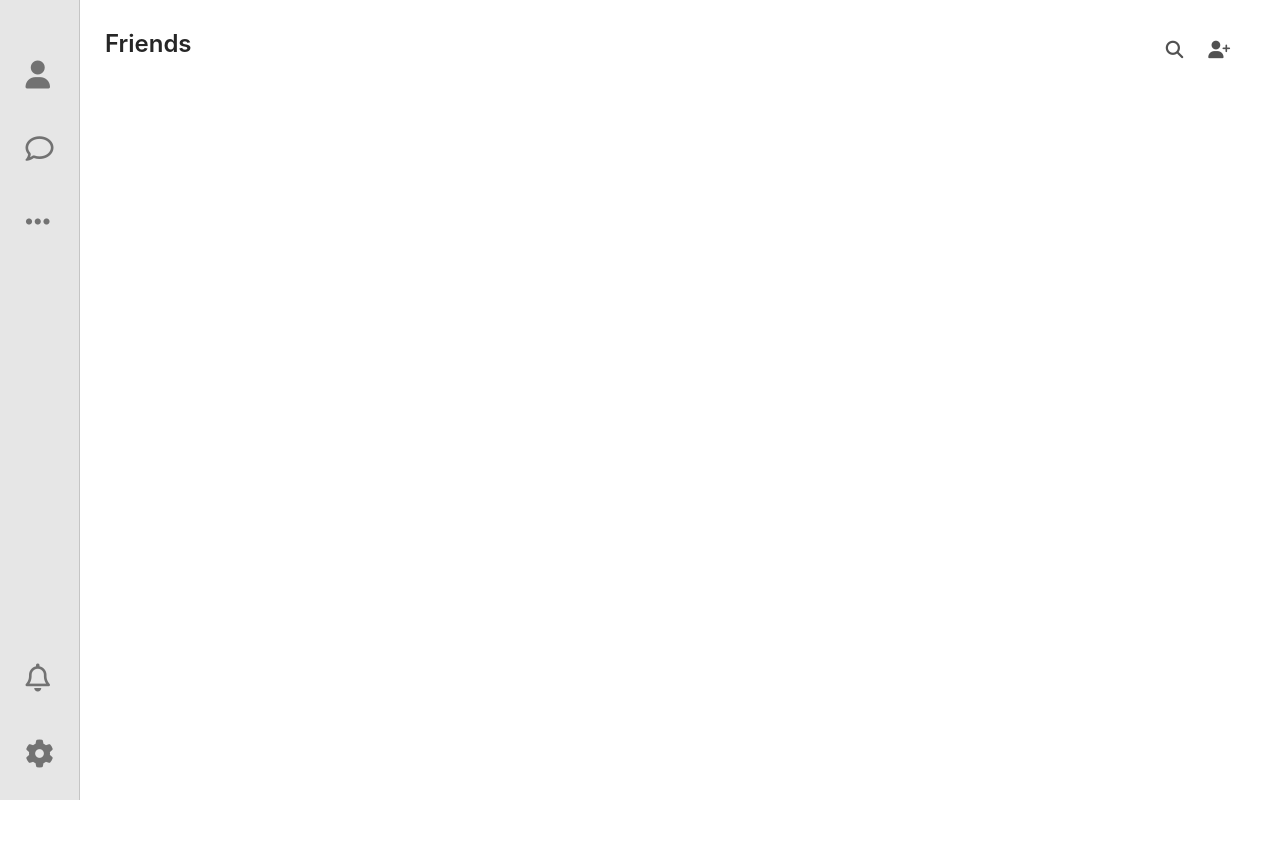
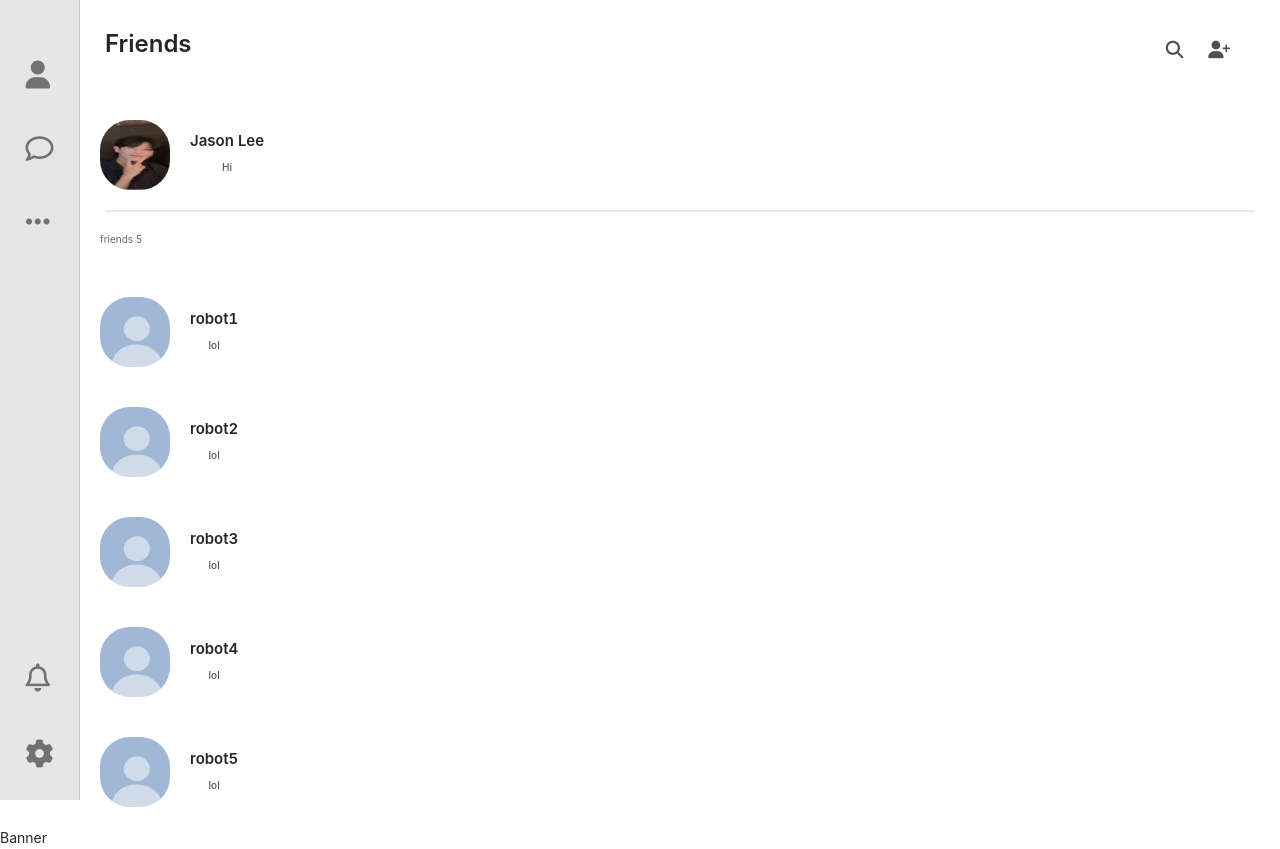
Before and after one commit to sh981013s/KakaoTalk, a React (Create React App) app: page / in a window 1280 px wide. Before the commit the page ends 800 px from the top, so only its background shows below. Built offline with nearby package versions, Linux system fonts and the light colour scheme.

Commit message:
friends and search output added

```diff
--- a/src/component/contents/Friends.js
+++ b/src/component/contents/Friends.js
@@ -1,23 +1,27 @@
 import { useEffect, useState } from 'react';
+import jason from '../../resources/img/jason.jpg';
+import basic from '../../resources/img/basic_profile.jpg';
 
 function Friends(props) {
 	const [copyList, setCopyList] = useState([]);
 
+	const [showProfile, setShowProfile] = useState(true);
+
 	const bowl = [
-		{ name: 'robot1' },
-		{ name: 'robot2' },
-		{ name: 'robot3' },
-		{ name: 'robot4' },
-		{ name: 'robot5' },
+		{ name: 'robot1', desc: 'lol', pic: 'jason' },
+		{ name: 'robot2', desc: 'lol', pic: 'jason' },
+		{ name: 'robot3', desc: 'lol', pic: 'jason' },
+		{ name: 'robot4', desc: 'lol', pic: 'jason' },
+		{ name: 'robot5', desc: 'lol', pic: 'jason' },
 	];
 
 	useEffect(() => {
 		setCopyList([
-			{ name: 'robot1' },
-			{ name: 'robot2' },
-			{ name: 'robot3' },
-			{ name: 'robot4' },
-			{ name: 'robot5' },
+			{ name: 'robot1', desc: 'lol', pic: jason },
+			{ name: 'robot2', desc: 'lol', pic: jason },
+			{ name: 'robot3', desc: 'lol', pic: jason },
+			{ name: 'robot4', desc: 'lol', pic: jason },
+			{ name: 'robot5', desc: 'lol', pic: jason },
 		]);
 	}, []);
 
@@ -26,15 +30,59 @@ function Friends(props) {
 			value.name.includes(props.searchText)
 		);
 		setCopyList(resultData);
+		if(props.searchText !== '') {
+			setShowProfile(false);
+		} else {
+			setShowProfile(true)
+		}
 	}, [props.searchText]);
 
 	return (
-		<>
-			{copyList.map((value) => (
-				<div>{value.name}</div>
-			))}
-		</>
-	);
-}
+		<main className='friendsList'>
+
+			{
+				showProfile
+				? <>
+					<div className='userComponent'>
+
+						<img src={jason} alt='lol' className="userComponentAvatar userComponentAvatarXl" />
+						<div className='userComponentDetails'>
+							<div className='userComponentName'>
+								<h4>Jason Lee</h4>
+							</div>
+							<div className='userComponentDesc'>
+								<h5>Hi</h5>
+							</div>
+						</div>
+
+					</div>
+					<hr />
+						<p>friends { copyList.length }</p>
+					</>
+				: null
+			}
+
+			{copyList.map((e)=>{
+				return(
+					<div className='userComponent'>
+
+						<img src={ basic } alt='lol' className="userComponentAvatar userComponentAvatarXl" />
+						<div className='userComponentDetails'>
+							<div className='userComponentName'>
+								<h4>{ e.name }</h4>
+							</div>
+							<div className='userComponentDesc'>
+								<h5>{ e.desc }</h5>
+							</div>
+						</div>
+
+					</div>
+				)
+			})}
+
+		</main>
+);
+};
+
 
 export default Friends;
--- a/src/resources/css/mainpage/MainPage.css
+++ b/src/resources/css/mainpage/MainPage.css
@@ -1,10 +1,10 @@
 @import './componenets/LeftMenu.css';
 @import './componenets/Header.css';
+@import './componenets/Friends.css';
 
 .mainPage {
 	width: 100%;
 	height: 100vh;
 	background-color: #ffffff;
-    position: fixed;
-
+    /*position: fixed;*/
 }
--- /dev/null
+++ b/src/resources/css/mainpage/componenets/Friends.css
@@ -0,0 +1,49 @@
+
+.friendsList {
+    /*display: flex;*/
+    /*justify-content: space-between;*/
+    width: 100%;
+    /*height: 1000vh;*/
+    padding-left: 8rem;
+}
+
+.userComponent img {
+    width: 7rem;
+    height: 7rem;
+    border-radius: 3rem;
+}
+
+.userComponent {
+    width: 100%;
+    height: 11rem;
+    display: flex;
+    padding: 2rem;
+}
+
+.userComponentDetails {
+    display: flex;
+    flex-direction: column;
+    justify-content: center;
+    align-items: center;
+    padding-left: 2rem;
+}
+
+.userComponentDetails h4 {
+    font-size: 1.5rem;
+    font-weight: 600;
+}
+
+.userComponentDetails h5 {
+    opacity: .8;
+}
+
+.friendsList hr {
+    border: solid 1px black;
+    opacity: .1;
+    margin: 0 25px;
+}
+
+.friendsList p {
+    padding: 2rem;
+    opacity: .7;
+}
```
Also changed, not shown: src/resources/img/basic_profile.jpg (added), src/resources/img/jason.jpg (added).
